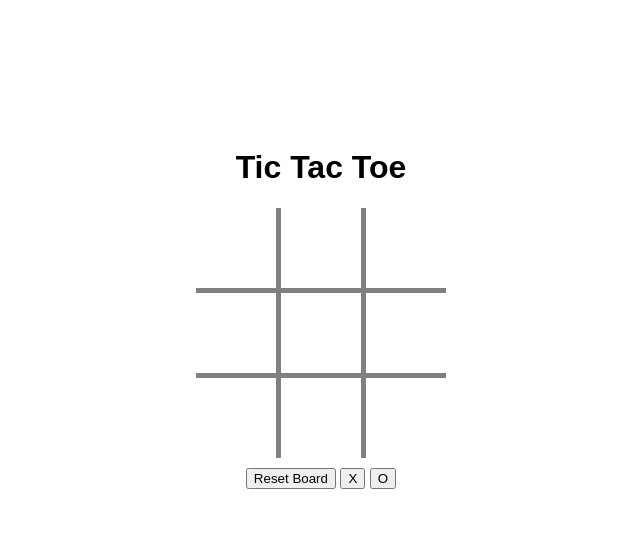
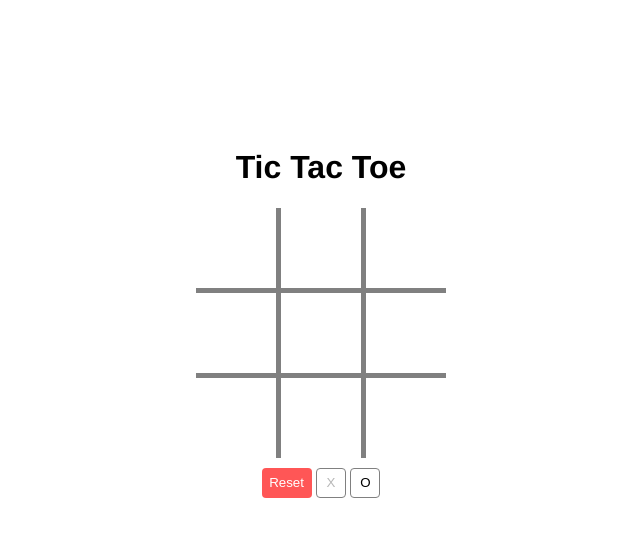
Before and after one commit to renkode/tic-tac-toe, a plain HTML site: page index.html in a window 1280 px wide. Shown: the whole page, without its empty margins (319-959 px from the left). Drawn offline with Linux system fonts and the light colour scheme.

Commit message:
added a bit of css + fixed bug with resetting board while animation is playing

```diff
--- a/game.js
+++ b/game.js
@@ -5,6 +5,8 @@ var Gameboard = (function(){
                 null,null,null];
 
     let cells = document.querySelectorAll(".cell");
+    let timeOutTarget;
+
     // must wait for svg to load or else it returns null
     setTimeout(function() {
         let svgs = document.getElementById("svgs");
@@ -46,10 +48,10 @@ var Gameboard = (function(){
     }
 
     const _resetBoard = () => {
+        clearTimeout(timeOutTarget);
         for (let i = 0; i < board.length; i++) {
             board[i] = null;
         }
-        //cells.forEach(cell => cell.innerHTML = "");
 
         let paths = document.querySelectorAll(".path");
         paths.forEach(path => {
@@ -125,9 +127,9 @@ var Gameboard = (function(){
         if(_checkWinner()) {
             return;
         }
-        setTimeout(function(){
+        timeOutTarget = setTimeout(function(){
             player2.chooseRandom();
-            _endRound();
+            setTimeout(_endRound(),800);
         }, 1100);
     }));
 
@@ -141,6 +143,8 @@ var Gameboard = (function(){
         player1.setSymbol("X");
         player2.setSymbol("O");
         _resetBoard();
+        selectXBtn.disabled = true;
+        selectOBtn.disabled = false;
     });
 
     let selectOBtn = document.getElementById("select-o");
@@ -148,6 +152,8 @@ var Gameboard = (function(){
         player1.setSymbol("O");
         player2.setSymbol("X");
         _resetBoard();
+        selectXBtn.disabled = false;
+        selectOBtn.disabled = true;
     });
 
 
@@ -178,5 +184,6 @@ var Gameboard = (function(){
 
     let player1 = Player("Player 1", "X");
     let player2 = Player("Player 2", "O");
-
+    selectXBtn.disabled = true;
+    return {board}
 })();
--- a/index.html
+++ b/index.html
@@ -24,9 +24,9 @@
             </div>
         </div>
         <div class="actions">
-            <button id="reset-button">Reset Board</button>
-            <button id="select-x">X</button>
-            <button id="select-o">O</button>
+            <button id="reset-button">Reset</button>
+            <button id="select-x" class="choice">X</button>
+            <button id="select-o" class="choice">O</button>
             <script src="game.js"></script>
         </div>
         <svg id="svgs" version="1.1" xmlns="http://www.w3.org/2000/svg" viewBox="0 0 130.2 130.2">
--- a/ui.css
+++ b/ui.css
@@ -1,5 +1,5 @@
 html {
-    font-family: sans-serif;
+    font-family: Helvetica, sans-serif;
 }
 
 body {
@@ -38,7 +38,30 @@ body {
     margin-top: 10px;
 }
 
-#reset-board {
+#reset-button {
+  color: white;
+  height: 30px;
+  width: 50px;
+  background-color: #ff5656;
+  border: 0px;
+  border-radius: 4px;
+}
+
+#reset-button:hover {
+  background-color: #e23030;
+}
+
+.choice {
+  height: 30px;
+  width: 30px;
+  background-color: white;
+  box-sizing: border-box;
+  border: 1px solid gray;
+  border-radius: 4px;
+}
+
+.choice:hover:enabled{
+  background-color: rgb(236, 236, 236);
 }
 
 svg {
```
